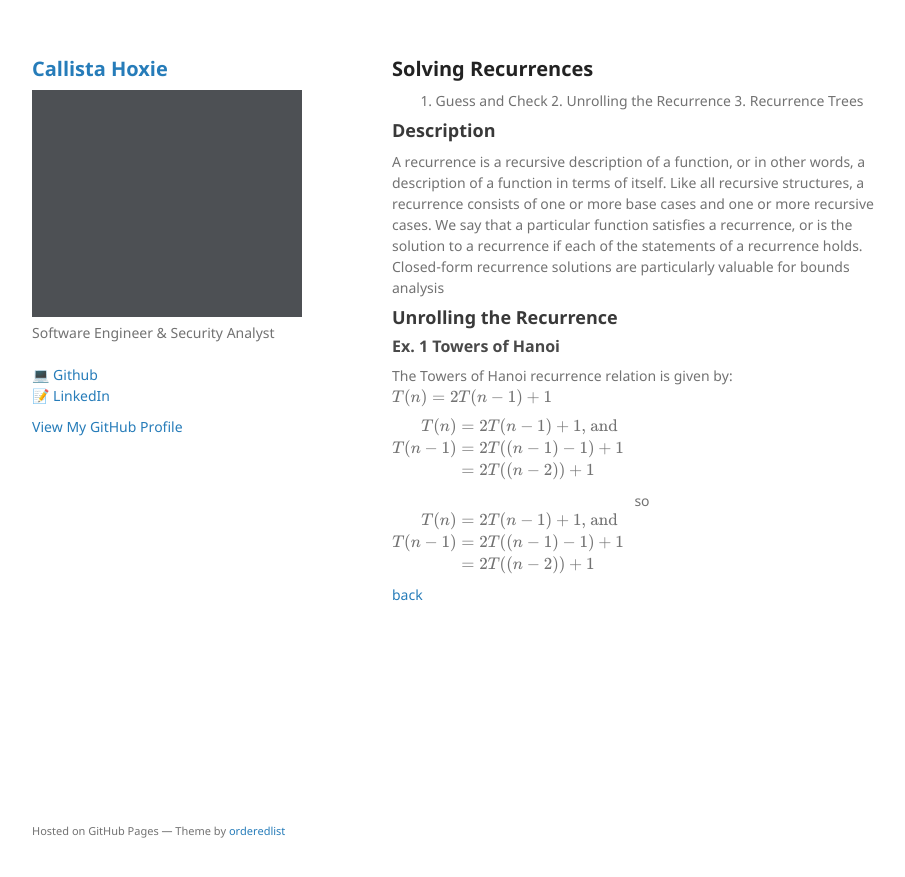
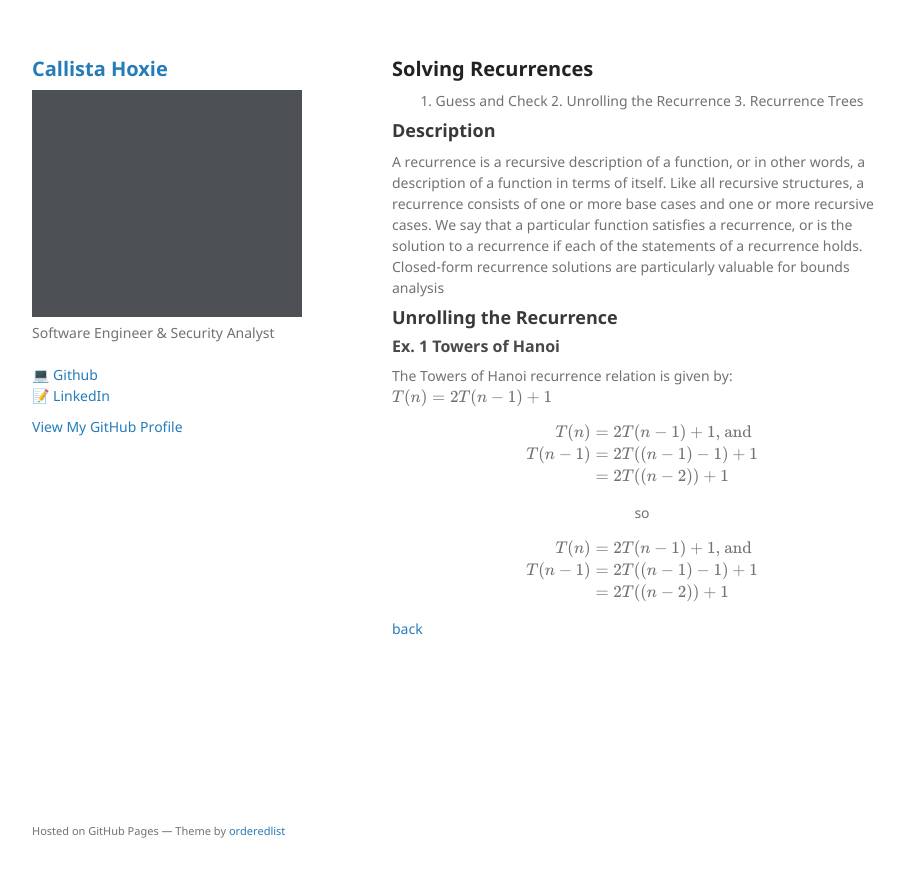
Before and after one commit to callistajosette/callistajosette.github.io, a Jekyll site: the page built from project-crease.md, in a window 1280 px wide. Shown: the top 877 px of the page, without its empty margins (178-1083 px from the left). Built offline with Jekyll 4.4.1, drawn with Linux system fonts in a browser that asks for light colours; our own code applies the rules of GitHub Pages for plain Markdown files.

Commit message:
Update project-crease.md

```diff
--- a/project-crease.md
+++ b/project-crease.md
@@ -17,7 +17,7 @@ A recurrence is a recursive description of a function, or in other words, a desc
 ## Unrolling the Recurrence
 ### Ex. 1 Towers of Hanoi
 The Towers of Hanoi recurrence relation is given by: $T(n) = 2T(n-1) + 1$
-
+<center>
 $$
 \begin{align*}
 T(n) & = 2T(n-1) + 1 \text{, and} \\
@@ -25,7 +25,7 @@ T(n-1) & = 2T((n-1)-1) + 1 \\
 & = 2T((n-2)) + 1 \\
 \end{align*}
 $$
-<center>so</center>
+so
 $$
 \begin{align*}
 T(n) & = 2T(n-1) + 1 \text{, and} \\
@@ -33,6 +33,6 @@ T(n-1) & = 2T((n-1)-1) + 1 \\
 & = 2T((n-2)) + 1 \\
 \end{align*}
 $$
-
+</center>
 
 [back](./)
```
